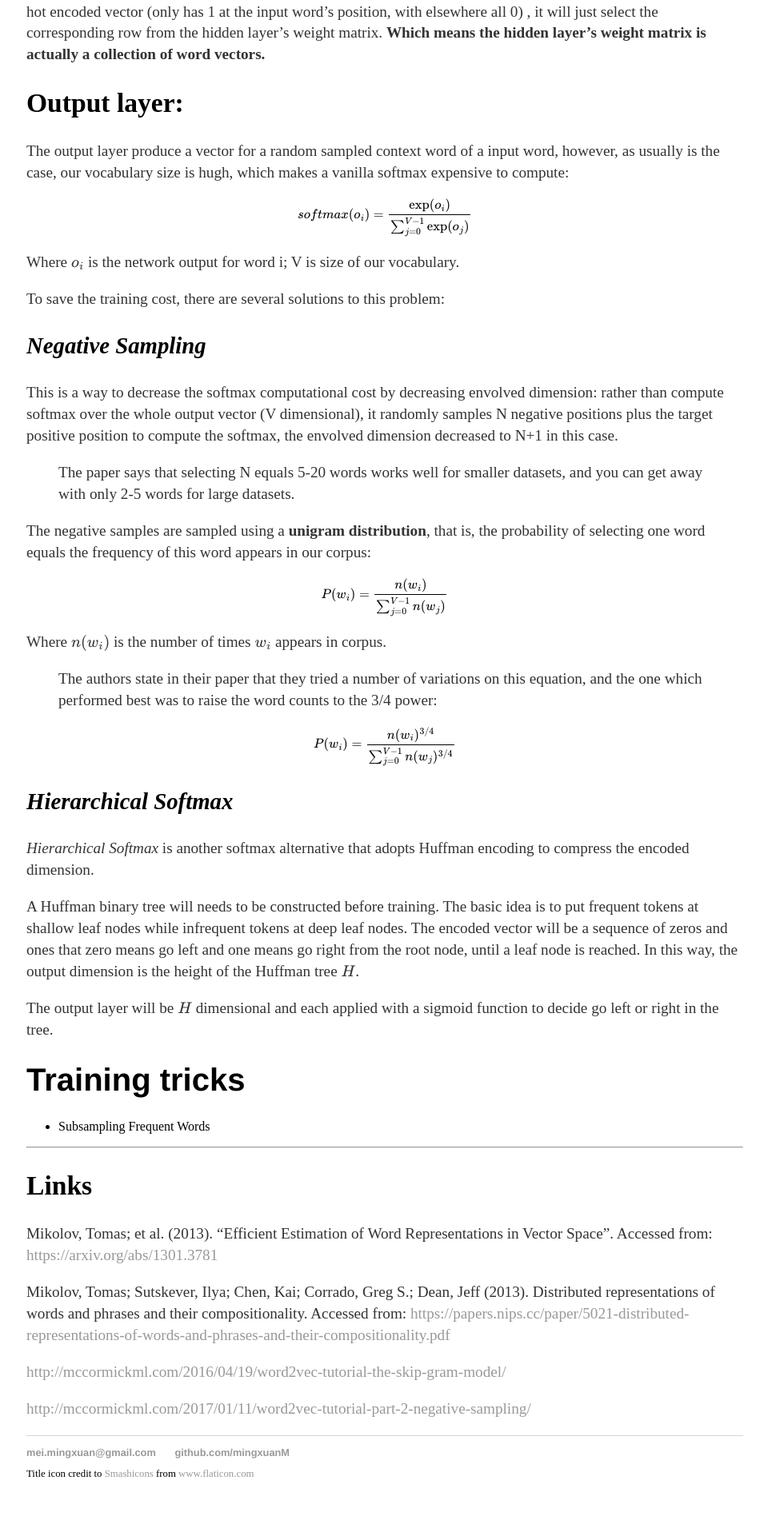
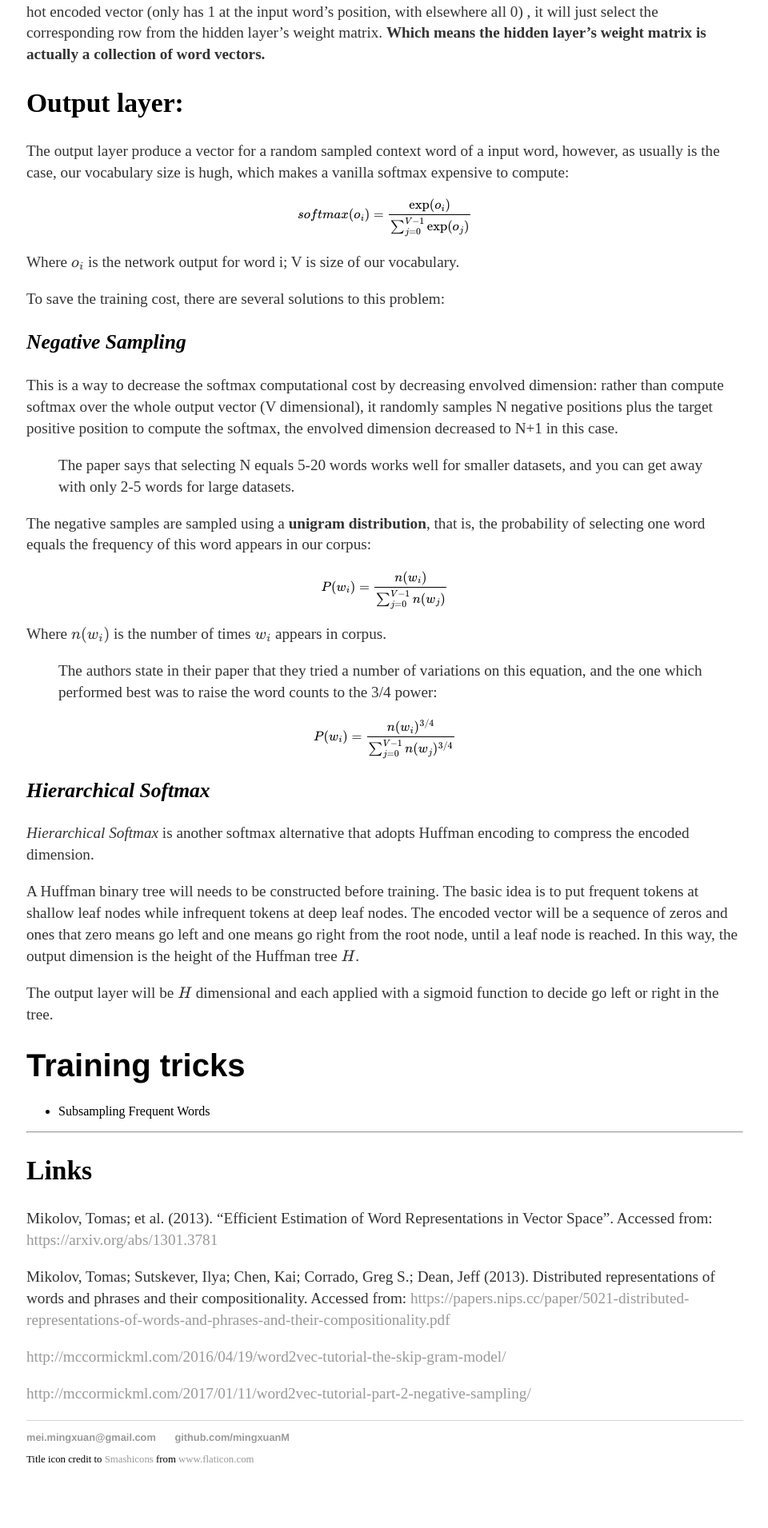
Before and after one commit to mingxuanM/mingxuanM.github.io, a Jekyll site: the page built from _posts/2019-10-25-Word2Vec.md, in a window 1280 px wide. Shown: the part 846-2757 px from the top of the page at 80% size, without its empty margins (159-1119 px from the left). Built offline with Jekyll 4.4.1, drawn with Linux system fonts in a browser that asks for light colours; formulas are drawn with MathJax 3.

Commit message:
adjusting css font size

```diff
--- a/css/main.css
+++ b/css/main.css
@@ -28,11 +28,11 @@ h2 {
     /*font-family:'Helvetica', 'Arial', 'Sans-Serif';*/
 }
 h3 {
-    font-size: 1.8em;
+    font-size: 1.6em;
     /*font-family:'Helvetica', 'Arial', 'Sans-Serif';*/
 }
 h4 {
-    font-size: 1.5em;
+    font-size: 1.2em;
     /*font-family:'Helvetica', 'Arial', 'Sans-Serif';*/
 }
 p {
```
